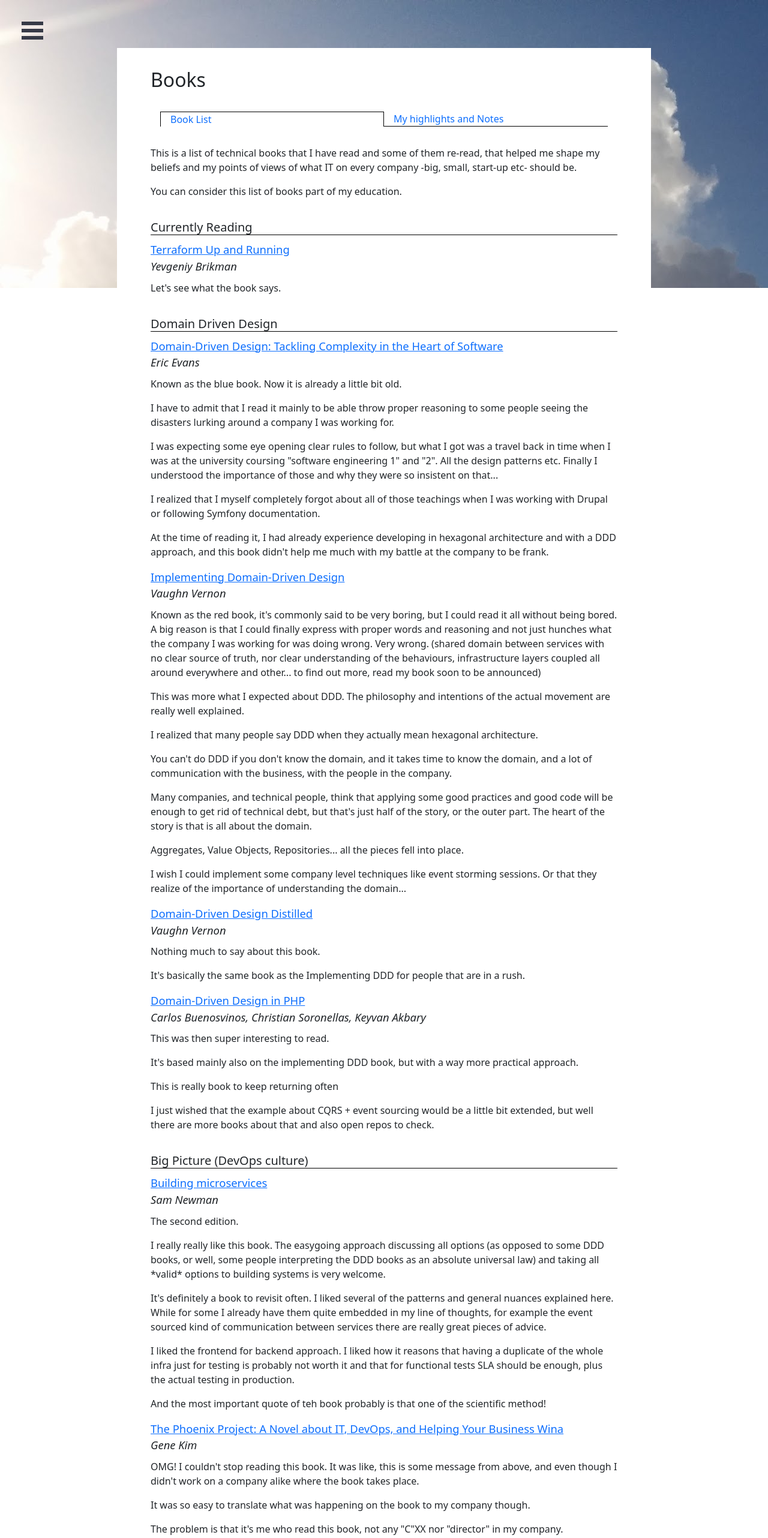
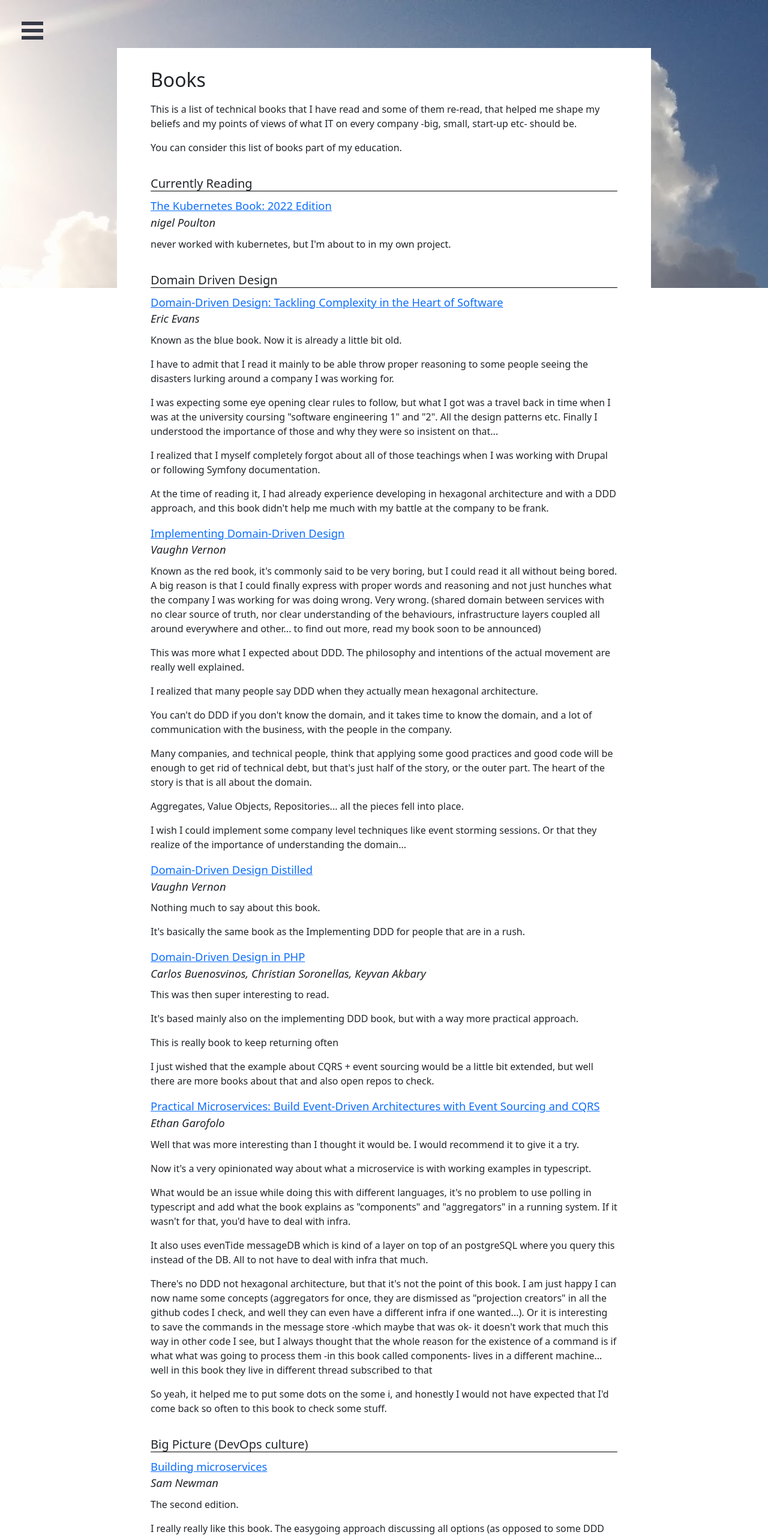
Before and after one commit to FrancescJR/cesc-cool, a React (Create React App) app: page /books in a window 1280 px wide. Shown: the top 2564 px of the page at 60% size. Built offline with nearby package versions, Linux system fonts and the light colour scheme.

Commit message:
removes the dual menu and adds more books

```diff
--- a/src/pages/BookContent.tsx
+++ b/src/pages/BookContent.tsx
@@ -1,7 +1,6 @@
 import React from 'react';
 import Book from "../components/book/Book";
 import MainContentTitle from "../components/maincontent/MainContentTitle";
-import BookDualMenu from "../components/book-dual-menu/BookDualMenu";
 /** @jsxImportSource @emotion/react */
 import { css } from '@emotion/react';
 
@@ -19,7 +18,6 @@
     return (
         <div css={h5_css}>
             <MainContentTitle title={'Books'} />
-            <BookDualMenu notesActive={false}/>
             <p> This is a list of technical books that I have read and some of them re-read, that helped me shape
                 my beliefs and my points of views of what IT on every company -big, small, start-up etc- should be.</p>
 
@@ -27,9 +25,12 @@
 
             <h5>Currently Reading</h5>
 
-            <Book title={'Terraform Up and Running'} author={'Yevgeniy Brikman'} amazonLink={'https://www.oreilly.com/library/view/terraform-up/9781492046899/'}>
-                <p>Let's see what the book says.</p>
-            </Book>
+            <Book title={'The Kubernetes Book: 2022 Edition'}
+                  author={'nigel Poulton'}
+                  amazonLink={'https://www.amazon.com/gp/product/B072TS9ZQZ/ref=kinw_myk_ro_title'}
+            />
+            <p>never worked with kubernetes, but I'm about to in my own project.</p>
+
 
             <h5>Domain Driven Design</h5>
             <Book title={'Domain-Driven Design: Tackling Complexity in the Heart of Software'} author={'Eric Evans'}
@@ -76,6 +77,27 @@
                 <p>I just wished that the example about CQRS + event sourcing would be a little bit extended, but well there are more books
                     about that and also open repos to check.</p>
             </Book>
+
+            <Book title={'Practical Microservices: Build Event-Driven Architectures with Event Sourcing and CQRS'}
+                  author={'Ethan Garofolo'} amazonLink={'https://www.amazon.com/gp/product/B0899K5R4P/ref=kinw_myk_ro_title'}>
+                <p>Well that was more interesting than I thought it would be. I would recommend it to give it a try.</p>
+                <p>Now it's a very opinionated way about what a microservice is with working examples in typescript.</p>
+                <p>What would be an issue while doing this with different languages, it's no problem to use polling
+                    in typescript and add what the book explains as "components" and "aggregators" in a running system.
+                    If it wasn't for that, you'd have to deal with infra.</p>
+                <p>It also uses evenTide messageDB which is kind of a layer on top of an postgreSQL where you query
+                    this instead of the DB. All to not have to deal with infra that much.</p>
+                <p>There's no DDD not hexagonal architecture, but that it's not the point of this book. I am just
+                    happy I can now name some concepts (aggregators for once, they are dismissed as "projection creators" in
+                    all the  github codes I check, and well they can even have a different infra if one wanted...). Or it
+                    is interesting to save the commands in the message store -which maybe that was ok- it doesn't work
+                    that much this way in other code I see, but I always thought that the whole reason for the existence
+                    of a command is if what what was going to process them -in this book called components- lives in a different
+                    machine... well in this book they live in different thread subscribed to that</p>
+                <p>So yeah, it helped me to put some dots on the some i, and honestly I would not have expected that I'd come back so
+                    often to this book to check some stuff.</p>
+            </Book>
+
             <h5>Big Picture (DevOps culture)</h5>
             <Book title={'Building microservices'} author={'Sam Newman'} amazonLink={'https://www.amazon.com/gp/product/B09B5L4NVT'}>
                 <p>The second edition.</p>
@@ -119,6 +141,15 @@
                 <p>This book is simple and clear. Following the teachings is quite simple, the only problem that many
                     are kind of counterintuitive. And the other problem is that again it's me who's reading this book, and not
                     any CXX nor directory in my organization. And I can't be the one complaining all the time.</p>
+                <p>The reason upgrading my web page is so easy is because I follow the advice on this book.</p>
+            </Book>
+
+            <Book title={'Terraform Up and Running'} author={'Yevgeniy Brikman'} amazonLink={'https://www.oreilly.com/library/view/terraform-up/9781492046899/'}>
+                <p>I loved this book. It's not only about terraform, but a lot on how to use properly terraform,
+                and as a side effect how to properly manage with any IaC. How to make properly modules independent
+                and then reuse them per environments, test them. How to think properly about your infrastructure.. that's what book makes you</p>
+                <p>I come back often for chapter 6 where it shows a comprehensive checklist to deploy
+                any resource to production. Master piece.</p>
             </Book>
 
             <Book title={'Essential Scrum: A Practical Guide to the Most Popular Agile Process (Addison-Wesley Signature Series (Cohn))'}
@@ -144,7 +175,7 @@
                     data partition. All of this is in Kafka. All of this is also very confusing if you have never played with Kafka.</p>
             </Book>
 
-            <h5>Wish list</h5>
+            <h5>Waiting list</h5>
             <p>I have already purchased some books and some others are about to be. This is the list:</p>
             <Book title={'NoSQL Distilled: A Brief Guide to the Emerging World of Polyglot Persistence'}
                   author={'Pramod J. Sadalage, Martin Fowler'}
@@ -158,6 +189,28 @@
                   author={'A bunch of them.'}
                   amazonLink={'https://www.amazon.com/gp/product/B07FWFPMYG/ref=kinw_myk_ro_title'}
             />
+            <Book title={'Learning Domain-Driven Design'}
+                  author={'Vlad Khononov'}
+                  amazonLink={'https://www.amazon.com/gp/product/B09J2CMJZY/ref=kinw_myk_ro_title'}
+            />
+            <p>I've read some chapters in it, it's veeery similar as the implementing DDD from Vaughn Vernon, with
+            different examples and I forgot in which language the examples where.</p>
+            <Book title={'Patterns, Principles, and Practices of Domain-Driven Design'}
+                  author={'Scott Millett'}
+                  amazonLink={'https://www.amazon.com/gp/product/B00XLYUA0W/ref=kinw_myk_ro_title'}
+            />
+            <Book title={'Software Engineering at Google: Lessons Learned from Programming Over Time'}
+                  author={'Titus Winters'}
+                  amazonLink={'https://www.amazon.com/gp/product/B0859PF5HB/ref=kinw_myk_ro_title'}
+            />
+            <p>I hate the elitism of Google, and they use monorrepo which is nonsensical, but well,
+                it's one of the greatest tech companies in the world or maybe just the greatest.. so let's see..
+            I still need to read the SRE book too...</p>
+            <Book title={'Effective Kafka: A Hands-On Guide to Building Robust and Scalable Event-Driven Applications with Code Examples in Java'}
+                  author={'Emil Koutanov'}
+                  amazonLink={'https://www.amazon.com/gp/product/B0861WN4YS/ref=kinw_myk_ro_title'}
+            />
+
             <Book title={'RESTful API Design: Best Practices in API Design with REST (API-University Series Book 3)\n'}
                   author={'Matthias Biehl'}
                   amazonLink={'https://www.amazon.com/gp/product/B01L6STMVW/ref=kinw_myk_ro_title'}
--- a/src/pages/BookPage.tsx
+++ b/src/pages/BookPage.tsx
@@ -1,18 +1,10 @@
 import React from 'react';
-import {useSearchParams} from "react-router-dom";
 import BookContent from "./BookContent";
-import BookNotes from "./BookNotes";
 
 
 
 export default function BookPage() {
-
-    let [searchParams] = useSearchParams();
-    let notes = searchParams.get('notes');
     let render = <BookContent/>;
-    if (notes) {
-        render = <BookNotes/>;
-    }
     return (
         render
     );
```
Also changed, not shown: 1 other file (tests, documents, lock files or other folders).
